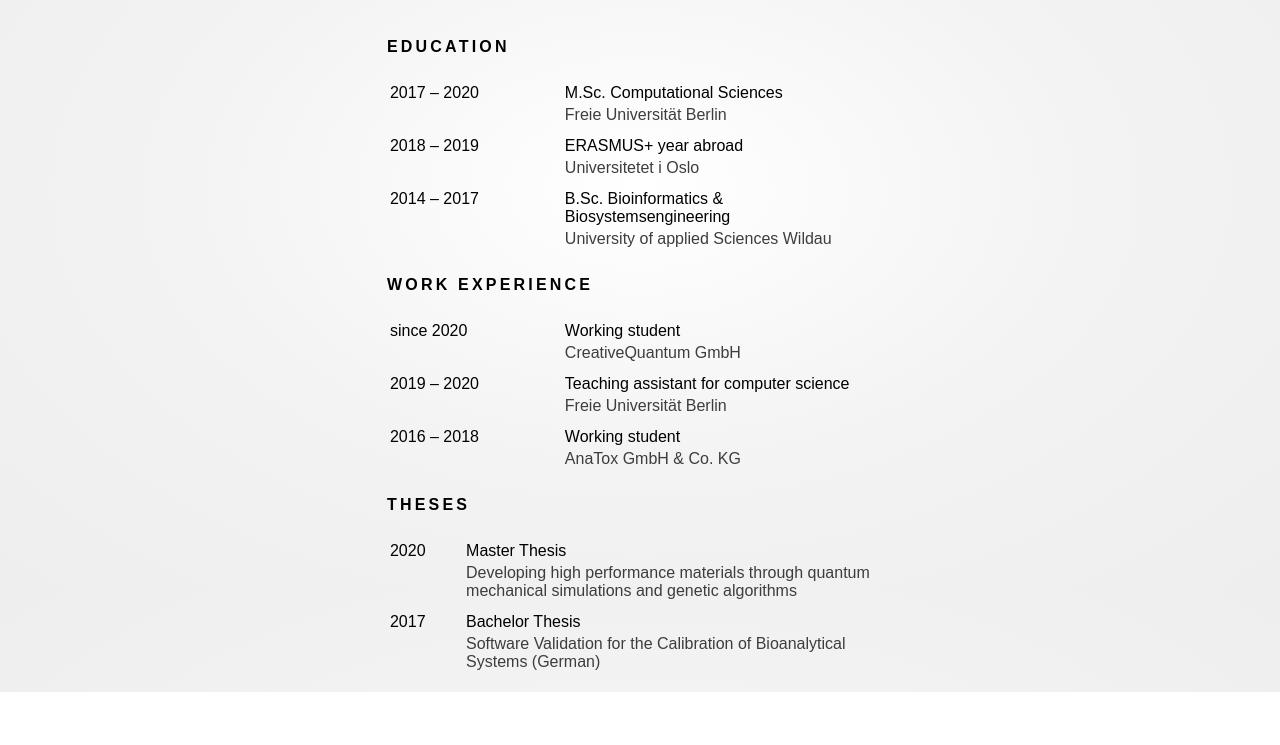
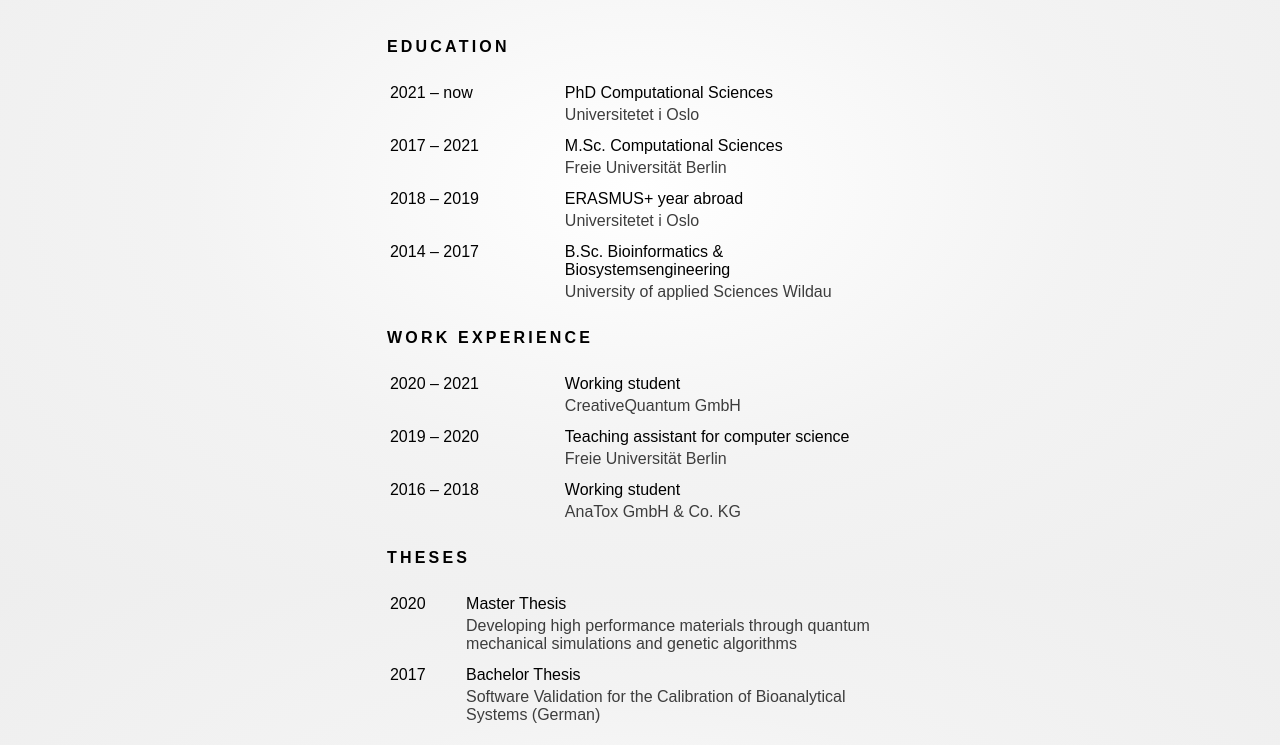
Before and after one commit to hkneiding/hkneiding.github.io, a plain HTML site: page index.html in a window 1280 px wide. Shown: the part 1013-1758 px from the top of the page. Before the commit the page ends 1705 px from the top, so only its background shows below. Drawn offline with Linux system fonts and the light colour scheme.

Commit message:
Update index.html

```diff
--- a/index.html
+++ b/index.html
@@ -87,7 +87,16 @@
                     </colgroup>
 
                     <tr>
-                        <td>2017 &#8211; 2020</td>
+                        <td>2021 &#8211; now</td>
+                        <td>PhD Computational Sciences</td>
+                    </tr>
+                    <tr>
+                        <td></td>
+                        <td style="color: #3d3d3d; padding-bottom: 10px;">Universitetet i Oslo</td>
+                    </tr>
+
+                    <tr>
+                        <td>2017 &#8211; 2021</td>
                         <td>M.Sc. Computational Sciences</td>
                     </tr>
                     <tr>
@@ -124,7 +133,7 @@
                     </colgroup>
 
                     <tr>
-                        <td>since 2020</td>
+                        <td>2020 &#8211; 2021</td>
                         <td>Working student</td>
                     </tr>
                     <tr>
```
